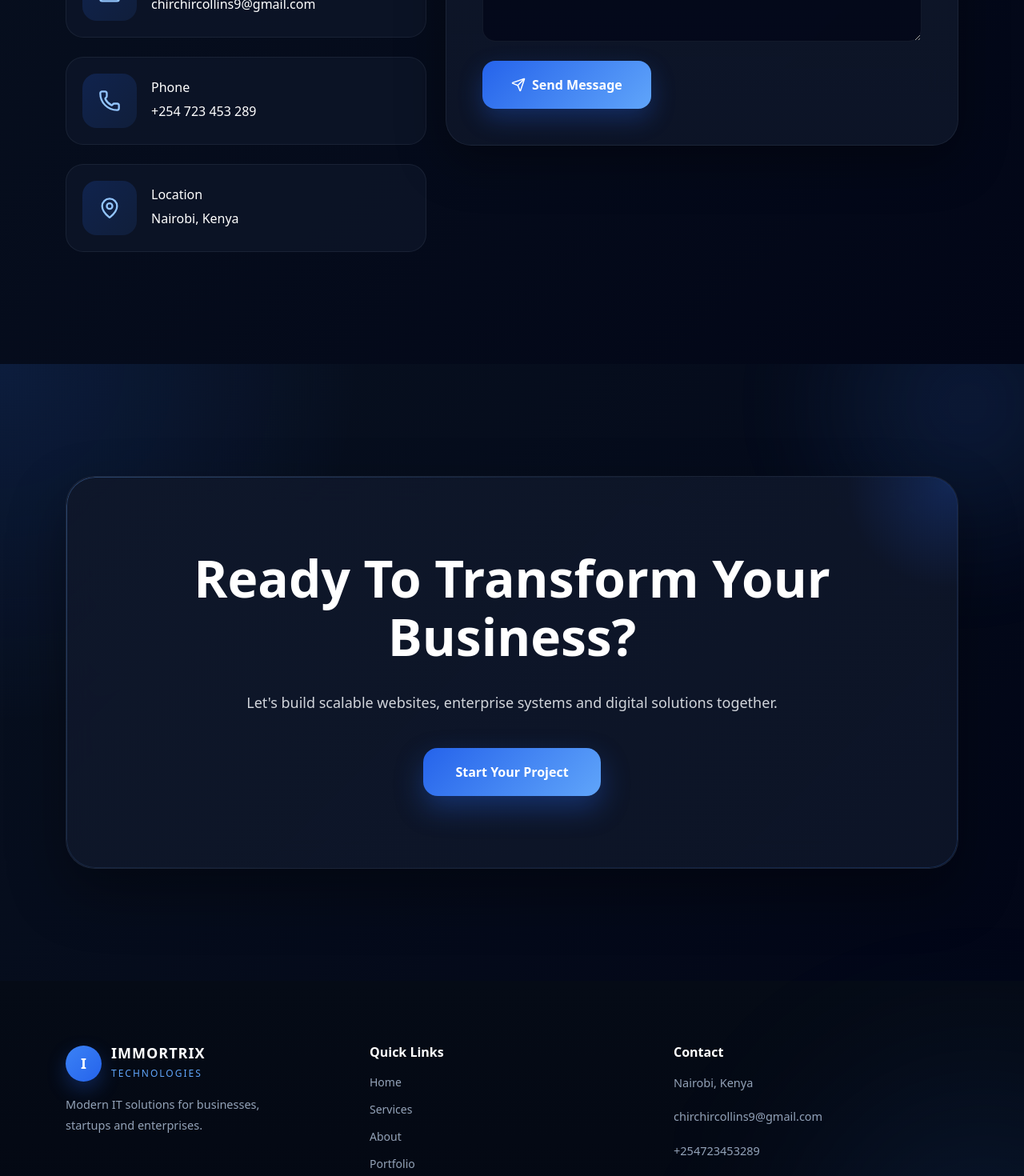
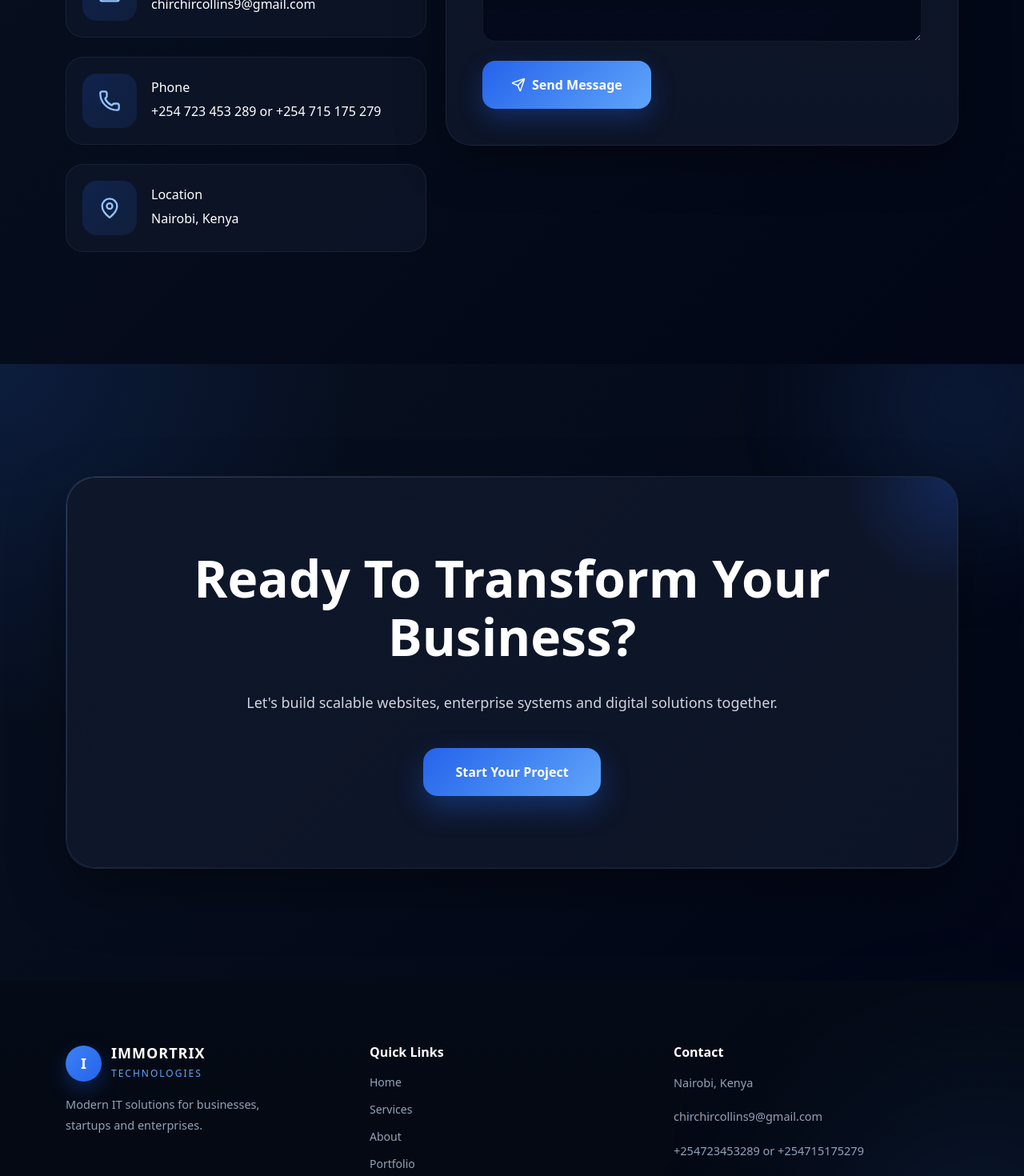
Before and after one commit to collins-coder/immortrix-website, a React (Create React App) app: page / in a window 1280 px wide. Shown: the part 6120-7590 px from the top of the page at 80% size. Built offline with nearby package versions, Linux system fonts and the light colour scheme.

Commit message:
Add phone number

```diff
--- a/src/components/Contact.js
+++ b/src/components/Contact.js
@@ -61,7 +61,8 @@ function Contact() {
                 <div>
                   <h6>Phone</h6>
                   <span>
-                    +254 723 453 289
+                    +254 723 453 289 or
+                    +254 715 175 279
                   </span>
                 </div>
 
--- a/src/components/Footer.js
+++ b/src/components/Footer.js
@@ -75,7 +75,8 @@ function Footer() {
             </p>
 
             <p className="footer-text">
-              +254723453289
+              +254723453289 or
+              +254715175279
             </p>
 
           </div>
```
